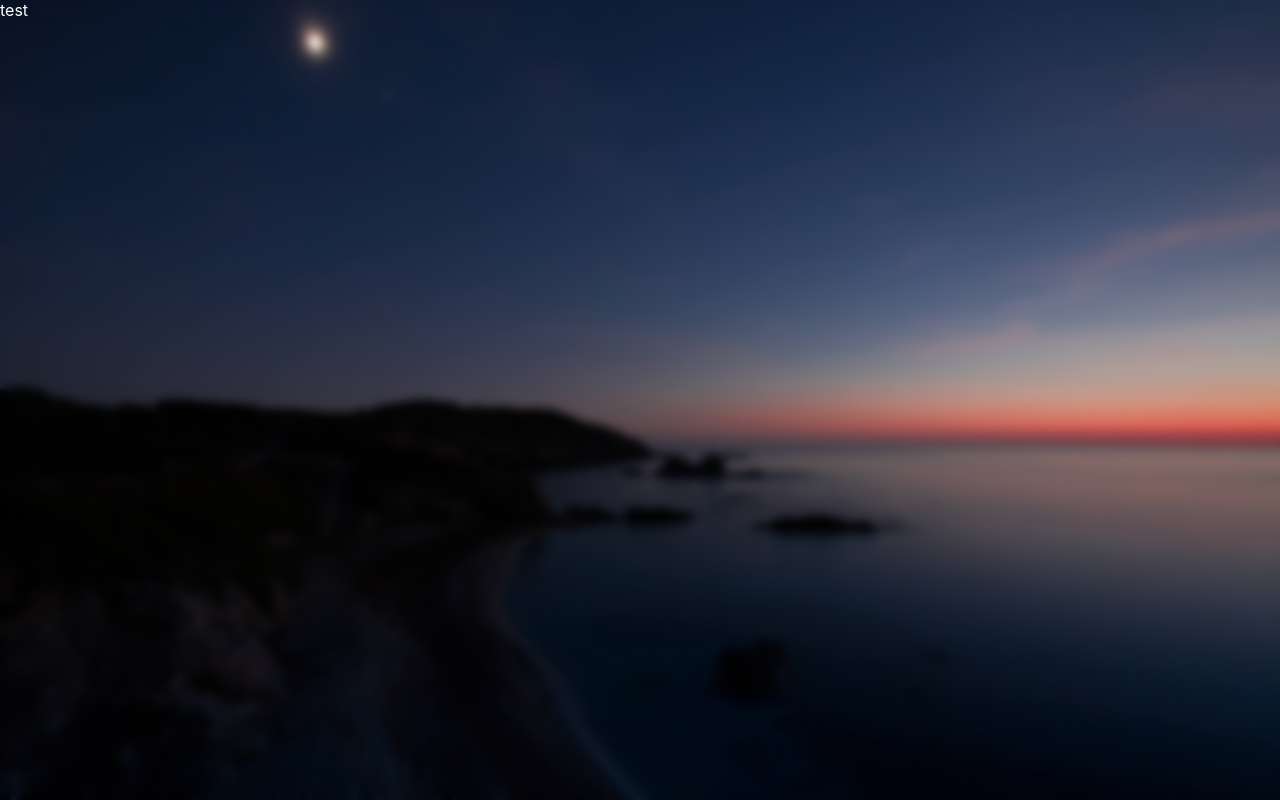
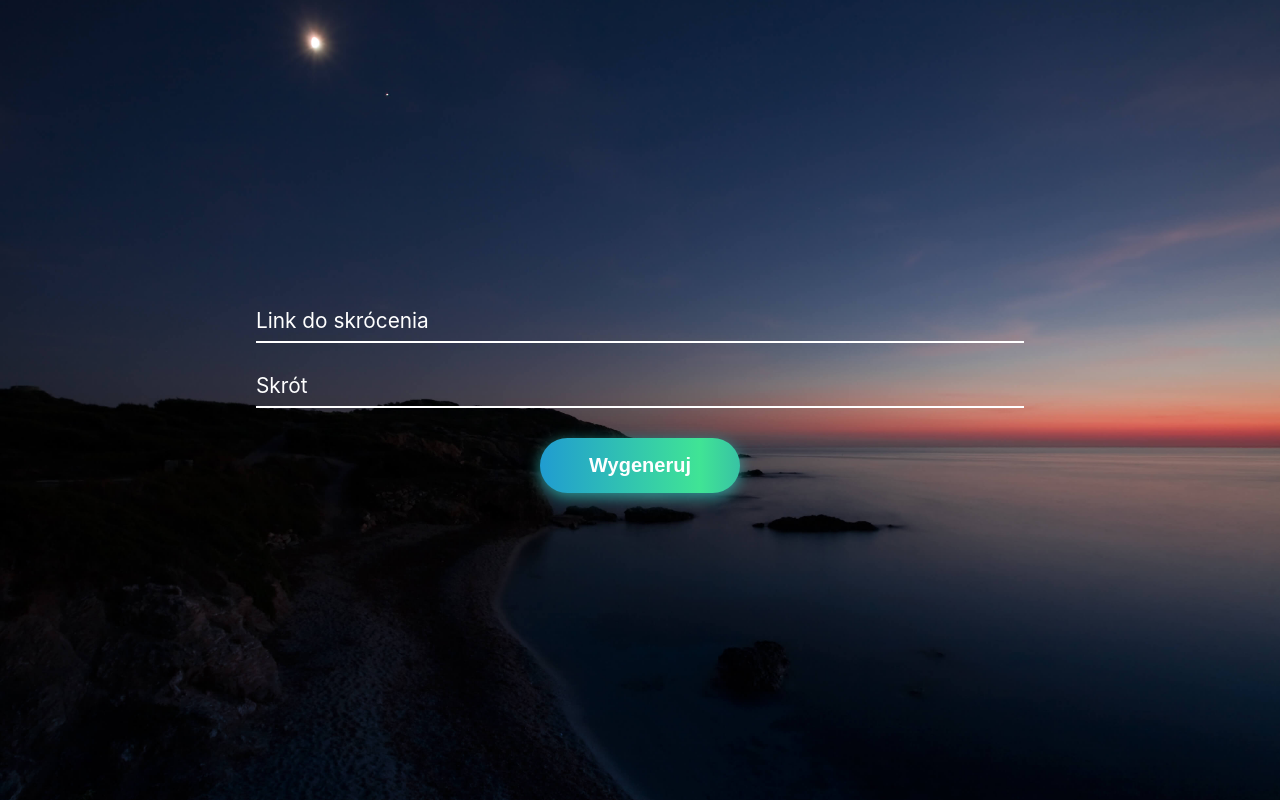
Before and after one commit to Arciiix/Shortastic, a React (Create React App) app: page / in a window 1280 px wide. Built offline with nearby package versions, Linux system fonts and the light colour scheme.

Commit message:
Create basic Home page design and change the bg

```diff
--- a/src/components/Home/Home.module.css
+++ b/src/components/Home/Home.module.css
@@ -11,35 +11,169 @@
   background-color: #2b2f36;
   background-image: url("./backgroundImage.min.jpg");
 
-  z-index: -1;
-
   background-repeat: no-repeat;
   background-size: cover;
   background-position: center;
   border: 0 !important;
+
+  justify-content: center;
+  align-items: center;
+  flex-direction: column;
 }
-.backgroundImage::before {
-  content: "";
-  width: 100vw;
-  height: 100vh;
+.urlDiv {
+  position: relative;
+  padding: 15px 0 0;
+  margin-top: 10px;
+  width: 60%;
+}
 
-  z-index: -1;
+.urlInput {
+  width: 100%;
+  border: 0;
+  border-bottom: 2px solid white;
+  outline: 0;
+  font-size: 1.3rem;
+  color: white;
+  padding: 7px 0;
+  background: transparent;
+  transition: border-color 0.5s;
+}
+.urlInput::placeholder {
+  color: transparent;
+}
+.urlInput:placeholder-shown ~ .inputLabel {
+  font-size: 1.3rem;
+  cursor: text;
+  top: 20px;
+}
 
+.inputLabel {
   position: absolute;
+  top: 0;
+  display: block;
+  transition: 0.2s;
+  font-size: 1rem;
+  color: white;
 
-  -webkit-filter: blur(5px);
-  -moz-filter: blur(5px);
-  -o-filter: blur(5px);
-  -ms-filter: blur(5px);
-  filter: blur(5px);
+  user-select: none;
+}
 
-  background-image: url("./backgroundImage.min.jpg");
-  background-repeat: no-repeat;
-  background-size: cover;
-  background-position: center;
+.urlInput:focus {
+  padding-bottom: 6px;
 
-  border: 0 !important;
+  border-width: 3px;
+  border-image: linear-gradient(to right, #11998e, #38ef7d);
+  border-image-slice: 1;
 }
-.backgroundImage {
-  display: flex;
+.urlInput:focus ~ .inputLabel {
+  position: absolute;
+  top: 0;
+  display: block;
+  transition: 0.2s;
+  font-size: 1rem;
+  color: #11998e;
+  font-weight: 700;
 }
+
+/* reset input */
+.urlInput:required,
+.urlInput:invalid {
+  box-shadow: none;
+}
+.button {
+  margin: 30px;
+}
+.submit {
+  width: 200px;
+  height: 55px;
+  font-size: 20px;
+  font-weight: bold;
+  color: white;
+  cursor: pointer;
+  text-align: center;
+  border: none;
+  background-size: 400% 100%;
+
+  border-radius: 50px;
+  transition: all 0.4s ease-in-out;
+  background-image: linear-gradient(
+    to right,
+    #209cd1,
+    #40e495,
+    #205ed1,
+    #049166,
+    #03399c,
+    #01694a
+  );
+  box-shadow: 0 4px 15px 0 rgba(49, 196, 190, 0.75);
+
+  outline: none;
+}
+
+.submit:hover {
+  background-position: 50% 0;
+  transition: all 0.4s ease-in-out;
+}
+.submit:active {
+  background-position: 100% 0;
+  transition: all 0.05s ease-in-out;
+}
+
+.submit:focus,
+.submit:hover,
+.submit:active,
+.button:focus,
+.button:hover,
+.button:active {
+  outline: none;
+  -webkit-tap-highlight-color: transparent;
+}
+
+.finalLink {
+  color: white;
+  position: absolute;
+  bottom: 5px;
+  text-align: center;
+}
+
+.errorLabel {
+  color: rgb(243, 3, 75);
+}
+.urlInput:focus ~ .errorLabel {
+  color: rgb(243, 3, 75);
+}
+
+.errorInput {
+  border-bottom: 2px solid rgb(243, 3, 75);
+}
+.errorInput:focus {
+  border-image: none;
+  border-bottom: 2px solid rgb(243, 3, 75);
+}
+
+@media only screen and (max-width: 600px) {
+  .urlDiv {
+    width: 90%;
+  }
+  .finalLink {
+    font-size: 4vw;
+  }
+}
+
+@media only screen and (min-width: 600px) {
+  .urlDiv {
+    width: 80%;
+  }
+}
+
+@media only screen and (min-width: 768px) {
+  .urlDiv {
+    width: 70%;
+  }
+}
+
+@media only screen and (min-width: 992px) {
+  .urlDiv {
+    width: 60%;
+  }
+}
--- a/src/components/Home/Home.tsx
+++ b/src/components/Home/Home.tsx
@@ -2,11 +2,59 @@ import React from "react";
 
 import styles from "./Home.module.css";
 
-class Home extends React.Component {
+interface HomeState {
+  isAvailable: boolean;
+}
+
+class Home extends React.Component<any, HomeState> {
+  constructor(props: any) {
+    super(props);
+    this.state = {
+      isAvailable: true,
+    };
+  }
+
   render() {
     return (
       <div className={styles.container}>
-        <div className={styles.backgroundImage}>test</div>
+        <div className={styles.urlDiv}>
+          <input
+            type="text"
+            className={[
+              styles.urlInput,
+              !this.state.isAvailable && styles.errorInput,
+            ].join(" ")} //If the shortcut isn't available, add the error class
+            placeholder="Link do skrócenia"
+            id="urlInput"
+            name="urlInput"
+            required
+          />
+          <label
+            htmlFor="urlInput"
+            className={[
+              styles.inputLabel,
+              !this.state.isAvailable && styles.errorLabel,
+            ].join(" ")} //If the shortcut isn't available, add the error class
+          >
+            Link do skrócenia <b>{!this.state.isAvailable && "(ZAJĘTY)"}</b>
+          </label>
+        </div>
+        <div className={styles.urlDiv}>
+          <input
+            type="text"
+            className={styles.urlInput}
+            placeholder="Link do skrócenia"
+            id="shortcutInput"
+            name="shortcutInput"
+            required
+          />
+          <label htmlFor="shortcutInput" className={styles.inputLabel}>
+            Skrót
+          </label>
+        </div>
+        <div className={styles.button}>
+          <button className={styles.submit}>Wygeneruj</button>
+        </div>
       </div>
     );
   }
```
Also changed, not shown: 2 other files (tests, documents, lock files or other folders).
